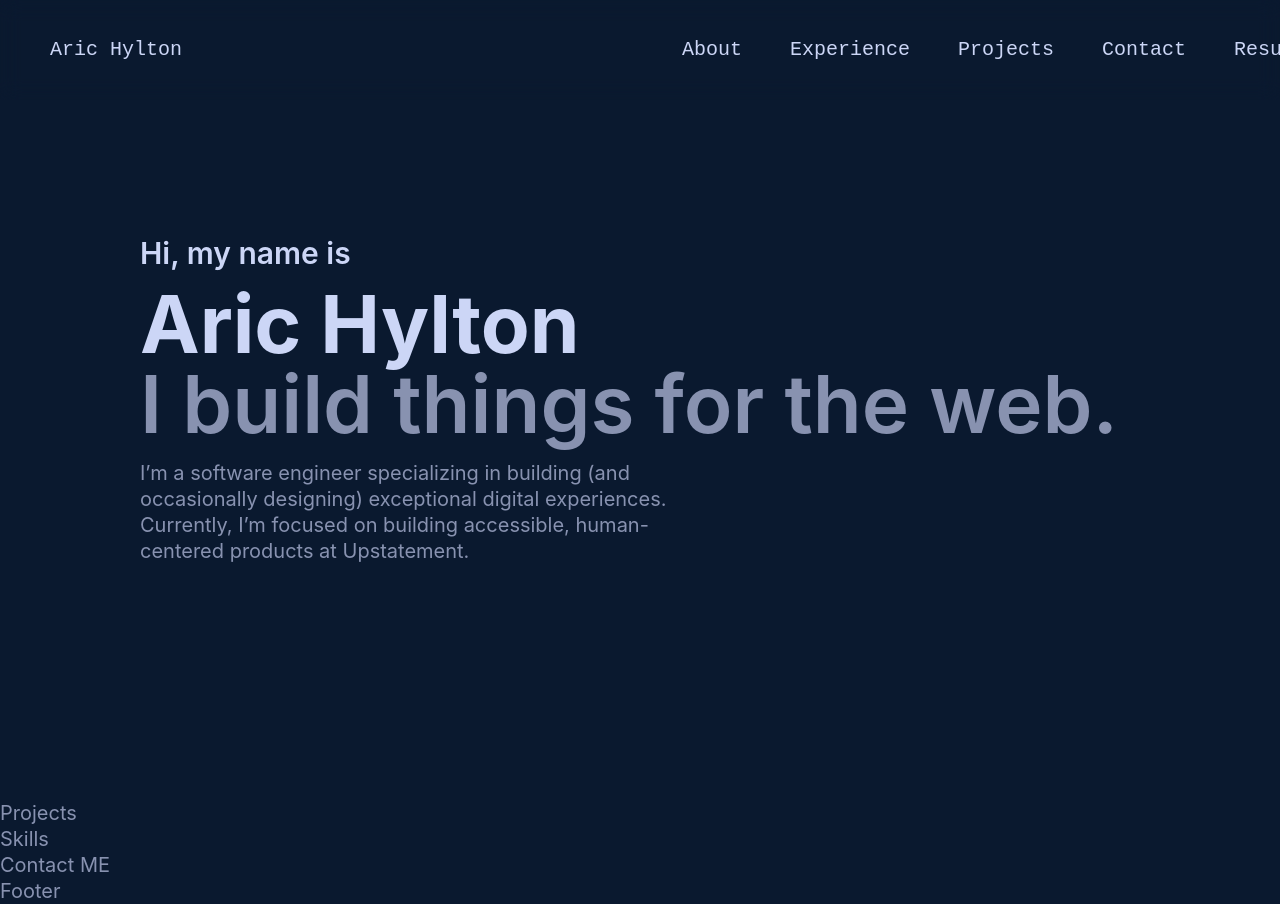
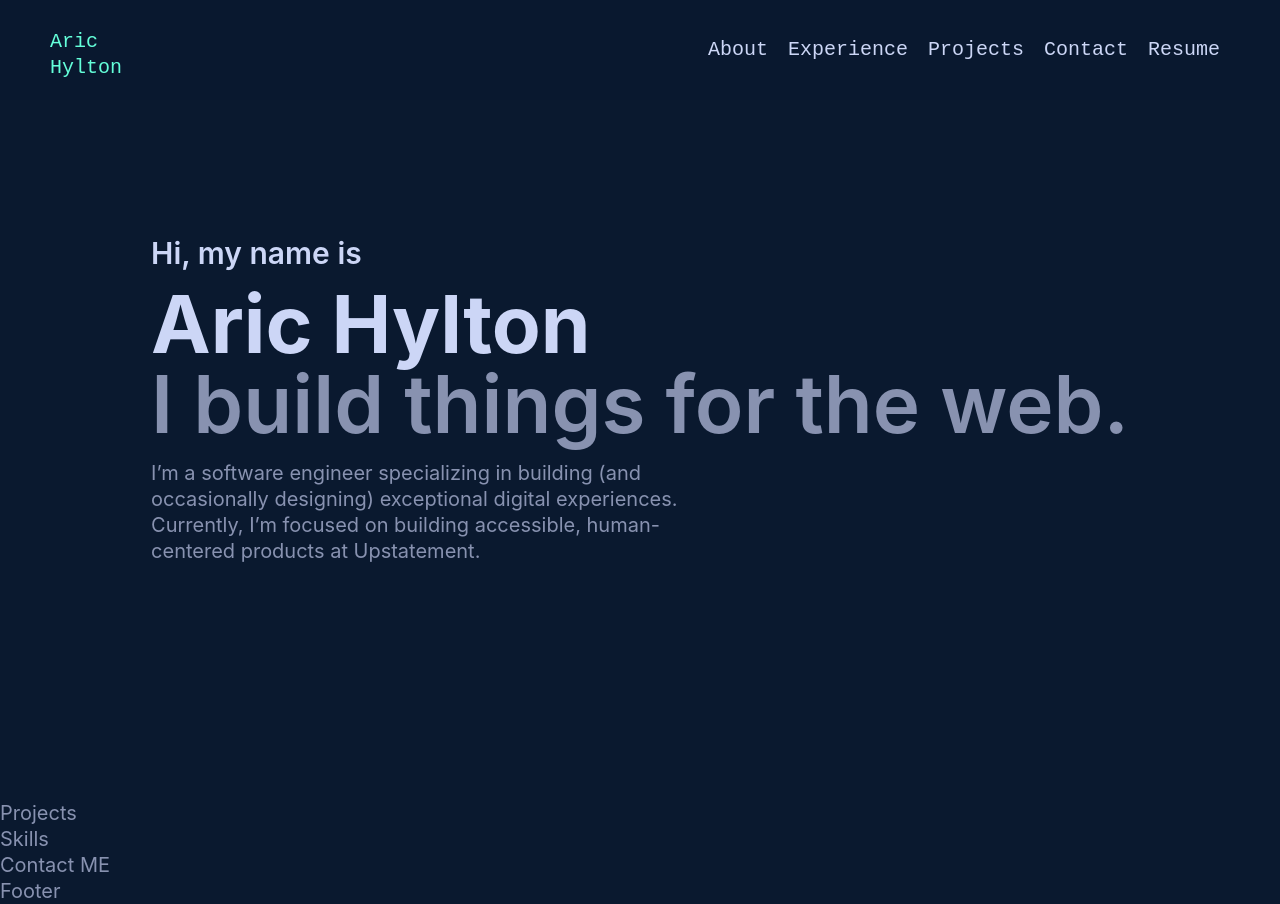
Before and after one commit to arichylton/portfolio, a React (Vite) app: page / in a window 1280 px wide. Built offline with nearby package versions, Linux system fonts and the light colour scheme.

Commit message:
updated navbars padding to center items better

```diff
--- a/src/App.css
+++ b/src/App.css
@@ -50,6 +50,16 @@ h3 {
   line-height: 0.9;
 }
 
+ul {
+  display: block;
+  list-style-type: decimal;
+  margin-block-start: 1em;
+  margin-block-end: 1em;
+  margin-inline-start: 0px;
+  margin-inline-end: 0px;
+  padding-inline-start: 40px;
+}
+
 p {
   display: block;
   margin-block-start: 1em;
@@ -58,6 +68,25 @@ p {
   margin-inline-end: 0px;
 }
 
+a {
+  display: inline-block;
+  text-decoration: none;
+  text-decoration-skip-ink: auto;
+  color: inherit;
+  position: relative;
+  transition: var(--transition);
+}
+
+li {
+    text-align: -webkit-match-parent;
+}
+
+.App {
+  display: flex;
+  flex-direction: column;
+  min-height: 100vh;
+}
+
 .big-heading {
   margin: 0px;
   font-size: clamp(40px, 8vw, 80px);
--- a/src/containers/navbar/Navbar.jsx
+++ b/src/containers/navbar/Navbar.jsx
@@ -5,14 +5,30 @@ const Navbar = () => {
   return (
     <header className='header'>
       <nav className='navbar'>
-        <p className='navbar__title'>Aric Hylton</p>
-        <ul className='navbar__items-container'>
-          <li>About</li>
-          <li>Experience</li>
-          <li>Projects</li>
-          <li>Contact</li>
-          <li>Resume</li>
-        </ul>
+        <div className='logo'>
+          <a href='/' aria-label='home'>
+            Aric Hylton
+          </a>
+        </div>
+        <div className='navbar__items-container navbar_items-extra'>
+          <ul>
+            <li>
+              <a href='/#about'>About</a>
+            </li>
+            <li>
+              <a href='/#experience'>Experience</a>
+            </li>
+            <li>
+              <a href='/#projects'>Projects</a>
+            </li>
+            <li>
+              <a href='/#contact'>Contact</a>
+            </li>
+            <li>
+              <a href='/#resume'>Resume</a>
+            </li>
+          </ul>
+        </div>
       </nav>
     </header>
   );
--- a/src/containers/navbar/navbar.css
+++ b/src/containers/navbar/navbar.css
@@ -6,13 +6,15 @@
   align-items: center;
   position: fixed;
   top: 0px;
+  width: 100%;
   z-index: 11;
-  padding: 0px 50px;
-  width: 100%;
   height: var(--nav-height);
+  background-color: rgba(10, 25, 47, 0.85);
   backdrop-filter: blur(10px);
   transition: var(--transition);
-  font-family: var(--font-mono);
+  filter: none !important;
+  pointer-events: auto !important;
+  user-select: auto !important;
 }
 
 .navbar {
@@ -21,21 +23,55 @@
   justify-content: space-between;
   -webkit-box-align: center;
   align-items: center;
+  width: 100%;
+  padding: 0 50px 0 50px;
   position: relative;
-  width: 100%;
   color: var(--lightest-slate);
   font-family: var(--font-mono);
   counter-reset: item 0;
   z-index: 12;
 }
 
-.navbar__items-container {
+.logo {
   display: flex;
+  -webkit-box-pack: center;
+  justify-content: center;
+  -webkit-box-align: center;
+  align-items: center;
+}
+
+.logo a {
+  color: var(--green);
+  width: 42px;
+  height: 42px;
+}
+
+.navbar__items-container ul {
+  display: flex;
+  -webkit-box-pack: justify;
+  justify-content: space-between;
+  -webkit-box-align: center;
+  align-items: center;
+  padding: 0px;
+  margin: 0px;
   list-style: none;
 }
 
-.navbar__items-container li {
-  margin: 0 1.5rem;
+.navbar__items-extra {
+  display: flex;
+  -webkit-box-align: center;
+  align-items: center;
+}
+
+.navbar__items-extra ul li {
+  margin: 0px 5px;
+  position: relative;
+  counter-increment: item 1;
+  font-size: var(--fz-xs);
+}
+
+.navbar__items-container ul li a {
+  padding: 10px;
 }
 
 .navbar__items-container li:hover {
```
